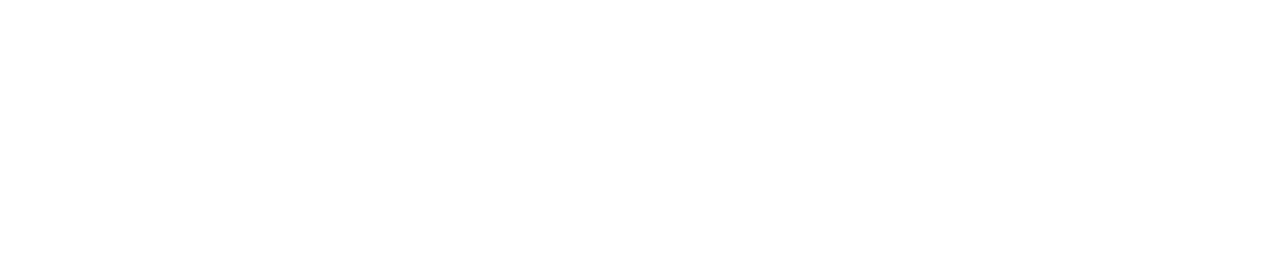
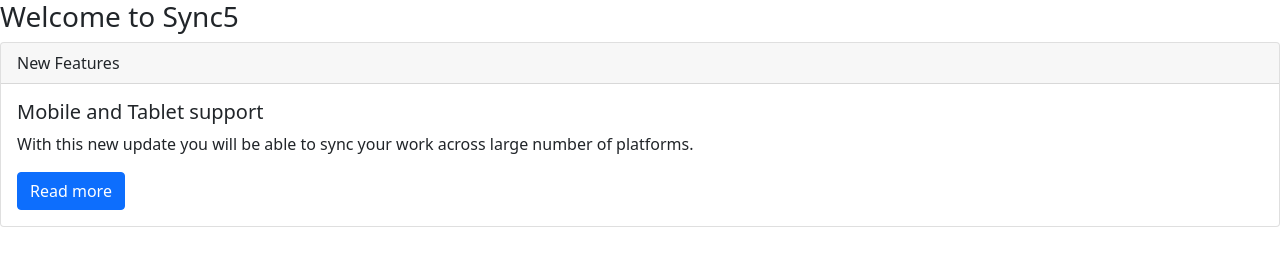
Before and after one commit to acciojob/bootstrap-card-sandyc4136, a website: page main.html in a window 1280 px wide. Drawn offline with nearby package versions, Linux system fonts and the light colour scheme.

Commit message:
created a submission

```diff
--- a/main.html
+++ b/main.html
@@ -4,10 +4,21 @@
 
 <head>
 	<link rel="stylesheet" href="styles.css">
+	<link href="https://cdn.jsdelivr.net/npm/bootstrap@5.0.2/dist/css/bootstrap.min.css" rel="stylesheet" integrity="sha384-EVSTQN3/azprG1Anm3QDgpJLIm9Nao0Yz1ztcQTwFspd3yD65VohhpuuCOmLASjC" crossorigin="anonymous">
 </head>
 
 <body>
 	<!-- the entire body must be written by student -->
+	<h3>Welcome to Sync5</h3>
+	<div class="card">
+  <div class="card-header">
+    New Features
+  </div>
+  <div class="card-body">
+    <h5 class="card-title">Mobile and Tablet support</h5>
+    <p class="card-text">With this new update you will be able to sync your work across large number of platforms.</p>
+	<button class="btn btn-primary">Read more</button>
+  </div>
     <script type="text/javascript" src="./script.js">
 </script>
 
```
